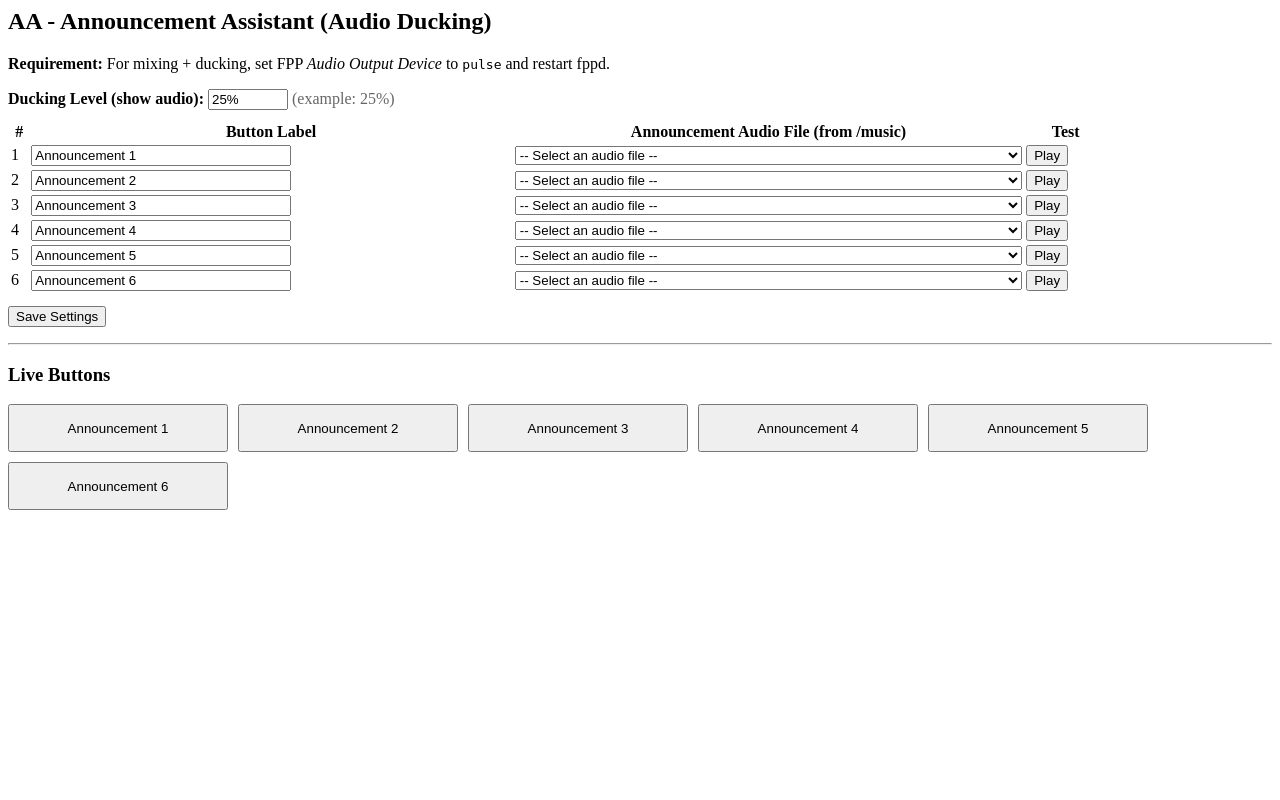
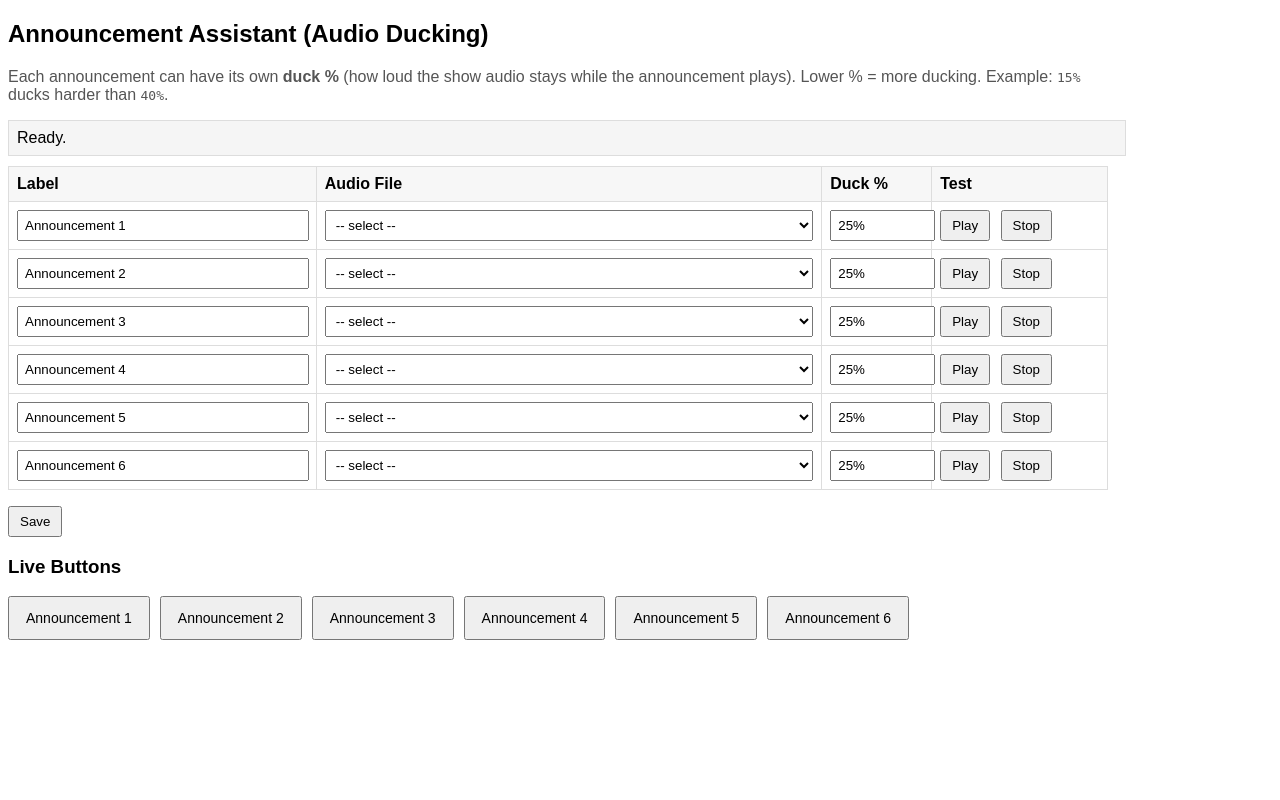
Before and after one commit to focusedonsound/fpp-AnnouncementAssistant, a PHP site: page / in a window 1280 px wide. Run offline with PHP 8.4, Linux system fonts and the light colour scheme.

Commit message:
updates to add individual stop buttons,and per announcment ducking levels

```diff
--- a/www/index.php
+++ b/www/index.php
@@ -3,123 +3,183 @@ $configFile = "/home/fpp/media/config/announcementassistant.json";
 
 function loadConfig($path) {
   if (!file_exists($path)) {
-    $cfg = ["duck"=>"25%","buttons"=>[]];
-    for ($i=0; $i<6; $i++) $cfg["buttons"][] = ["label"=>"Announcement ".($i+1), "file"=>""];
+    $cfg = ["duck"=>"25%", "duckDefault"=>"25%", "buttons"=>[]];
+    for ($i=0; $i<6; $i++) {
+      $cfg["buttons"][] = ["label"=>"Announcement ".($i+1), "file"=>"", "duck"=>"25%"];
+    }
     return $cfg;
   }
-  $j = json_decode(file_get_contents($path), true);
-  return is_array($j) ? $j : ["duck"=>"25%","buttons"=>[]];
+
+  $raw = @file_get_contents($path);
+  $j = json_decode($raw ?: "{}", true);
+  if (!is_array($j)) $j = [];
+  if (!isset($j["buttons"]) || !is_array($j["buttons"])) $j["buttons"] = [];
+  return $j;
 }
 
-function listAudio($base) {
+function listAudio($dir) {
   $out = [];
-  if (!is_dir($base)) return $out;
-  $it = new RecursiveIteratorIterator(new RecursiveDirectoryIterator($base));
+  if (!is_dir($dir)) return $out;
+
+  $it = new RecursiveIteratorIterator(
+    new RecursiveDirectoryIterator($dir, FilesystemIterator::SKIP_DOTS)
+  );
   foreach ($it as $f) {
-    if ($f->isDir()) continue;
-    $p = $f->getPathname();
-    if (preg_match('/\.(wav|mp3|ogg|flac|m4a)$/i', $p)) $out[] = $p;
+    if (!$f->isFile()) continue;
+    $ext = strtolower(pathinfo($f->getFilename(), PATHINFO_EXTENSION));
+    if (in_array($ext, ["mp3","wav","ogg","flac","m4a","aac"])) {
+      $rel = str_replace($dir."/", "", $f->getPathname());
+      $out[] = $rel;
     }
-  sort($out);
+  }
+  sort($out, SORT_NATURAL | SORT_FLAG_CASE);
   return $out;
 }
 
 $cfg = loadConfig($configFile);
-$duck = isset($cfg["duck"]) ? $cfg["duck"] : "25%";
-$buttons = isset($cfg["buttons"]) ? $cfg["buttons"] : [];
-while (count($buttons) < 6) $buttons[] = ["label"=>"Announcement ".(count($buttons)+1), "file"=>""];
+
+$duckDefault = "25%";
+if (isset($cfg["duckDefault"])) $duckDefault = (string)$cfg["duckDefault"];
+else if (isset($cfg["duck"])) $duckDefault = (string)$cfg["duck"]; // legacy fallback
+
+$buttons = $cfg["buttons"];
+while (count($buttons) < 6) $buttons[] = [];
+
+for ($i=0; $i<6; $i++) {
+  if (!isset($buttons[$i]["label"])) $buttons[$i]["label"] = "Announcement ".($i+1);
+  if (!isset($buttons[$i]["file"]))  $buttons[$i]["file"]  = "";
+  if (!isset($buttons[$i]["duck"]) || $buttons[$i]["duck"] === "") {
+    $buttons[$i]["duck"] = $duckDefault;
+  }
+}
 
 $audioFiles = listAudio("/home/fpp/media/music");
 ?>
-<h2>AA - Announcement Assistant (Audio Ducking)</h2>
+<!doctype html>
+<html>
+<head>
+  <meta charset="utf-8">
+  <title>Announcement Assistant</title>
+  <style>
+    body { font-family: Arial, sans-serif; }
+    table { border-collapse: collapse; width: 100%; max-width: 1100px; }
+    th, td { border: 1px solid #ddd; padding: 8px; vertical-align: middle; }
+    th { background: #f7f7f7; text-align: left; }
+    input[type="text"] { width: 95%; padding: 6px; }
+    select { width: 100%; padding: 6px; }
+    button { padding: 6px 10px; cursor: pointer; }
+    .row-actions button { margin-right: 6px; }
+    .status { margin: 10px 0; padding: 8px; background: #f5f5f5; border: 1px solid #ddd; max-width: 1100px; }
+    .note { color: #555; max-width: 1100px; }
+    .live-buttons { display: flex; flex-wrap: wrap; gap: 10px; max-width: 1100px; margin-top: 10px; }
+    .live-buttons button { padding: 12px 16px; font-size: 14px; }
+  </style>
+</head>
+<body>
 
+<h2>Announcement Assistant (Audio Ducking)</h2>
+
+<div class="note">
   <p>
-<strong>Requirement:</strong> For mixing + ducking, set FPP <em>Audio Output Device</em> to <code>pulse</code> and restart fppd.
+    Each announcement can have its own <b>duck %</b> (how loud the show audio stays while the announcement plays).
+    Lower % = more ducking. Example: <code>15%</code> ducks harder than <code>40%</code>.
   </p>
+</div>
+
+<div id="aaStatus" class="status">Ready.</div>
 
 <form id="aaForm">
-  <div style="margin-bottom:10px;">
-    <label><strong>Ducking Level (show audio):</strong></label>
-    <input type="text" name="duck" value="<?php echo htmlspecialchars($duck); ?>" style="width:80px;" />
-    <span style="color:#666;">(example: 25%)</span>
-  </div>
-
-  <table class="fppTable" style="width:100%; max-width:1100px;">
+  <table>
+    <thead>
       <tr>
-      <th>#</th>
-      <th>Button Label</th>
-      <th>Announcement Audio File (from /music)</th>
-      <th>Test</th>
+        <th style="width: 28%;">Label</th>
+        <th>Audio File</th>
+        <th style="width: 10%;">Duck %</th>
+        <th style="width: 16%;">Test</th>
       </tr>
+    </thead>
+    <tbody>
       <?php for ($i=0; $i<6; $i++): ?>
       <tr>
-      <td><?php echo ($i+1); ?></td>
         <td>
-        <input type="text" name="label_<?php echo $i; ?>" value="<?php echo htmlspecialchars($buttons[$i]["label"]); ?>" style="width:260px;" />
+          <input type="text" name="label_<?php echo $i; ?>" value="<?php echo htmlspecialchars($buttons[$i]["label"]); ?>">
         </td>
         <td>
-        <select name="file_<?php echo $i; ?>" style="width:100%;">
-          <option value="">-- Select an audio file --</option>
+          <select name="file_<?php echo $i; ?>">
+            <option value="">-- select --</option>
             <?php foreach ($audioFiles as $f): ?>
-            <option value="<?php echo htmlspecialchars($f); ?>" <?php echo ($buttons[$i]["file"]===$f) ? "selected" : ""; ?>>
-              <?php echo htmlspecialchars(str_replace("/home/fpp/media/music/","music/",$f)); ?>
+              <option value="<?php echo htmlspecialchars($f); ?>" <?php echo ($f === $buttons[$i]["file"]) ? "selected" : ""; ?>>
+                <?php echo htmlspecialchars($f); ?>
               </option>
             <?php endforeach; ?>
           </select>
         </td>
         <td>
+          <input type="text" name="duck_<?php echo $i; ?>" value="<?php echo htmlspecialchars($buttons[$i]["duck"]); ?>" placeholder="25%">
+        </td>
+        <td class="row-actions">
           <button type="button" onclick="aaTrigger(<?php echo $i; ?>)">Play</button>
+          <button type="button" onclick="aaStop()">Stop</button>
         </td>
       </tr>
       <?php endfor; ?>
+    </tbody>
   </table>
 
-  <div style="margin-top:12px;">
-    <button type="button" onclick="aaSave()">Save Settings</button>
-    <span id="aaStatus" style="margin-left:10px;"></span>
-  </div>
+  <p style="max-width:1100px;">
+    <button type="button" onclick="aaSave()">Save</button>
+  </p>
 </form>
 
-<hr/>
-
 <h3>Live Buttons</h3>
-<div style="display:flex; gap:10px; flex-wrap:wrap;">
+<div class="live-buttons">
   <?php for ($i=0; $i<6; $i++): ?>
-    <button style="min-width:220px; min-height:48px;" type="button" onclick="aaTrigger(<?php echo $i; ?>)">
-      <?php echo htmlspecialchars($buttons[$i]["label"]); ?>
-    </button>
+    <button type="button" onclick="aaTrigger(<?php echo $i; ?>)"><?php echo htmlspecialchars($buttons[$i]["label"]); ?></button>
   <?php endfor; ?>
 </div>
 
 <script>
-const AA_BASE = 'plugin.php?plugin=fpp-AnnouncementAssistant&nopage=1&page=';
+const AA_BASE = "/plugin.php?plugin=fpp-AnnouncementAssistant&page=";
+
+function setStatus(msg) {
+  document.getElementById("aaStatus").textContent = msg;
+}
+
+async function aaTrigger(slot) {
+  try {
+    setStatus("Playing announcement " + (slot + 1) + "...");
+    const r = await fetch(AA_BASE + "trigger.php&slot=" + slot, { cache: "no-store" });
+    const t = await r.text();
+    setStatus(t.trim() || "Triggered.");
+  } catch (e) {
+    setStatus("Error triggering announcement: " + e);
+  }
+}
+
+async function aaStop() {
+  try {
+    setStatus("Stopping announcement...");
+    const r = await fetch(AA_BASE + "trigger.php&action=stop", { cache: "no-store" });
+    const t = await r.text();
+    setStatus(t.trim() || "Stopped.");
+  } catch (e) {
+    setStatus("Error stopping announcement: " + e);
+  }
+}
 
 async function aaSave() {
-  const form = document.getElementById('aaForm');
-  const fd = new FormData(form);
-
-  const res = await fetch(AA_BASE + 'www/save.php', {
-    method: 'POST',
-    body: fd,
-    cache: 'no-store'
-  });
-
-  const text = await res.text();
-  let j;
-  try { j = JSON.parse(text); }
-  catch (e) { j = { status: 'ERROR', message: 'Invalid JSON: ' + text.slice(0, 120) }; }
-
-  document.getElementById('aaStatus').textContent = j.message || j.status;
+  try {
+    setStatus("Saving...");
+    const form = document.getElementById("aaForm");
+    const data = new FormData(form);
+    const r = await fetch(AA_BASE + "save.php", { method: "POST", body: data });
+    const t = await r.text();
+    setStatus(t.trim() || "Saved.");
+  } catch (e) {
+    setStatus("Error saving: " + e);
   }
-
-async function aaTrigger(i) {
-  const res = await fetch(AA_BASE + 'www/trigger.php&slot=' + encodeURIComponent(i), { cache: 'no-store' });
-
-  const text = await res.text();
-  let j;
-  try { j = JSON.parse(text); }
-  catch (e) { j = { status: 'ERROR', message: 'Invalid JSON: ' + text.slice(0, 120) }; }
-
-  document.getElementById('aaStatus').textContent = j.message || j.status;
 }
 </script>
+
+</body>
+</html>
```
Also changed, not shown: www/save.php (+34 -54 lines), www/trigger.php (+60 -50 lines), 2 other files. Lines whose indentation alone changed are shown as unchanged.
